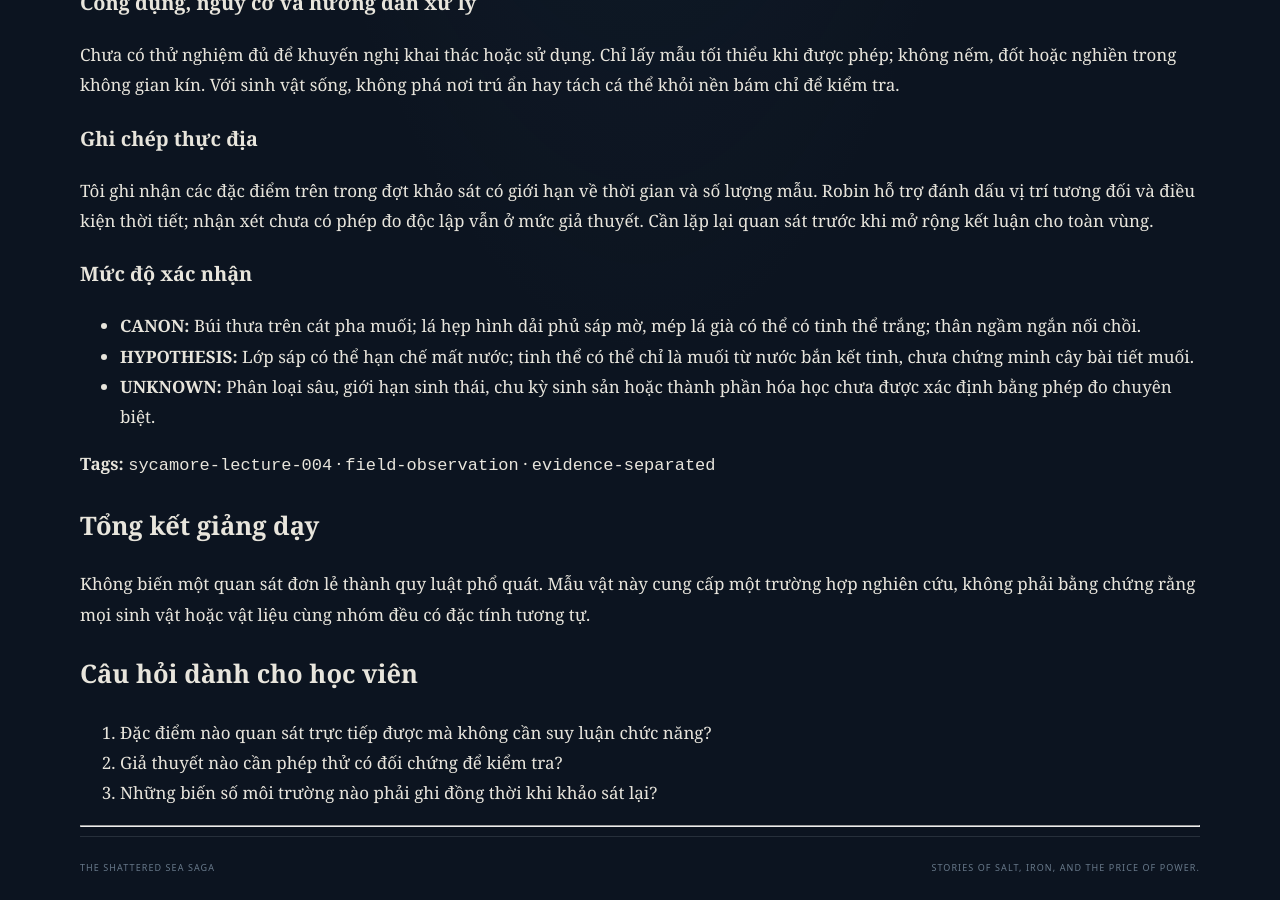
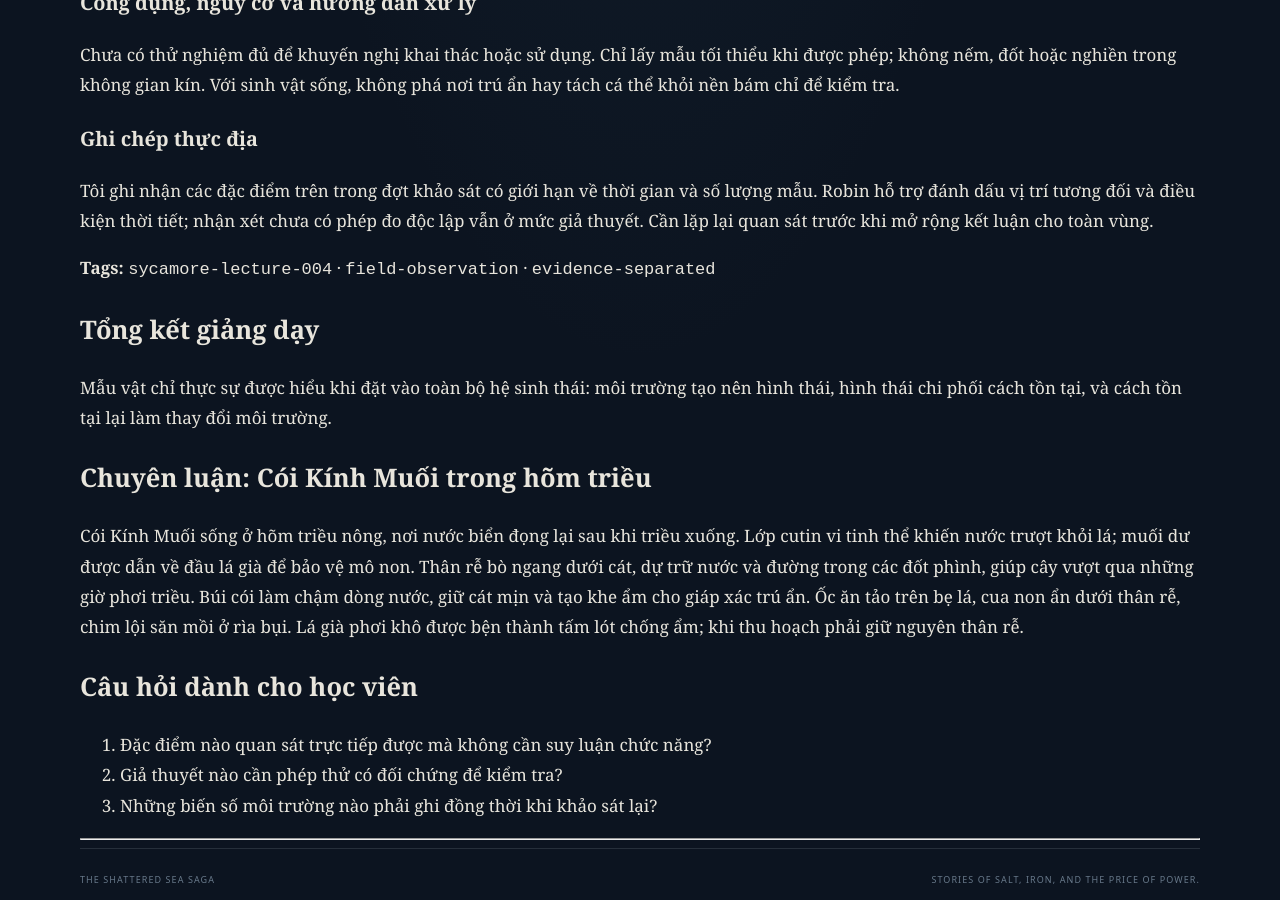
Before and after one commit to trduy91/seven-seas-reader, a Jekyll site: the page built from site/field-notes/sycamore/lecture-004-nhung-duong-song-trong-nuoc-man.md, in a window 1280 px wide and 900 px high, scrolled down 1145 px. Built offline with Jekyll 4.4.1, drawn with Linux system fonts in a browser that asks for light colours; our own code applies the rules of GitHub Pages for plain Markdown files.

Commit message:
Canon revision 004: expand lecture and repair image links

```diff
--- a/site/field-notes/sycamore/lecture-004-nhung-duong-song-trong-nuoc-man.md
+++ b/site/field-notes/sycamore/lecture-004-nhung-duong-song-trong-nuoc-man.md
@@ -10,7 +10,6 @@ Những đường sống trong nước mặn là chủ đề của buổi khảo
 ## I. Thực vật — Cói Kính Muối
 
 ![Tranh khoa học Cói Kính Muối](https://raw.githubusercontent.com/trduy91/seven-seas/main/docs/world/geography/ecology/sycamore-field-notes/images/SS-SYC-20261127-004-PL01.jpg)
-
 
 **Mã hồ sơ:** `SS-SYC-20261127-004-PL01`
 **Phân loại:** Thực vật thân thảo ven hõm triều
@@ -32,17 +31,15 @@ Chưa có thử nghiệm đủ để khuyến nghị khai thác hoặc sử dụ
 
 Tôi ghi nhận các đặc điểm trên trong đợt khảo sát có giới hạn về thời gian và số lượng mẫu. Robin hỗ trợ đánh dấu vị trí tương đối và điều kiện thời tiết; nhận xét chưa có phép đo độc lập vẫn ở mức giả thuyết. Cần lặp lại quan sát trước khi mở rộng kết luận cho toàn vùng.
 
-### Mức độ xác nhận
-
-- **CANON:** Búi thưa trên cát pha muối; lá hẹp hình dải phủ sáp mờ, mép lá già có thể có tinh thể trắng; thân ngầm ngắn nối chồi.
-- **HYPOTHESIS:** Lớp sáp có thể hạn chế mất nước; tinh thể có thể chỉ là muối từ nước bắn kết tinh, chưa chứng minh cây bài tiết muối.
-- **UNKNOWN:** Phân loại sâu, giới hạn sinh thái, chu kỳ sinh sản hoặc thành phần hóa học chưa được xác định bằng phép đo chuyên biệt.
-
 **Tags:** `sycamore-lecture-004` · `field-observation` · `evidence-separated`
 
 ## Tổng kết giảng dạy
 
-Không biến một quan sát đơn lẻ thành quy luật phổ quát. Mẫu vật này cung cấp một trường hợp nghiên cứu, không phải bằng chứng rằng mọi sinh vật hoặc vật liệu cùng nhóm đều có đặc tính tương tự.
+Mẫu vật chỉ thực sự được hiểu khi đặt vào toàn bộ hệ sinh thái: môi trường tạo nên hình thái, hình thái chi phối cách tồn tại, và cách tồn tại lại làm thay đổi môi trường.
+
+## Chuyên luận: Cói Kính Muối trong hõm triều
+
+Cói Kính Muối sống ở hõm triều nông, nơi nước biển đọng lại sau khi triều xuống. Lớp cutin vi tinh thể khiến nước trượt khỏi lá; muối dư được dẫn về đầu lá già để bảo vệ mô non. Thân rễ bò ngang dưới cát, dự trữ nước và đường trong các đốt phình, giúp cây vượt qua những giờ phơi triều. Búi cói làm chậm dòng nước, giữ cát mịn và tạo khe ẩm cho giáp xác trú ẩn. Ốc ăn tảo trên bẹ lá, cua non ẩn dưới thân rễ, chim lội săn mồi ở rìa bụi. Lá già phơi khô được bện thành tấm lót chống ẩm; khi thu hoạch phải giữ nguyên thân rễ.
 
 ## Câu hỏi dành cho học viên
 
```
